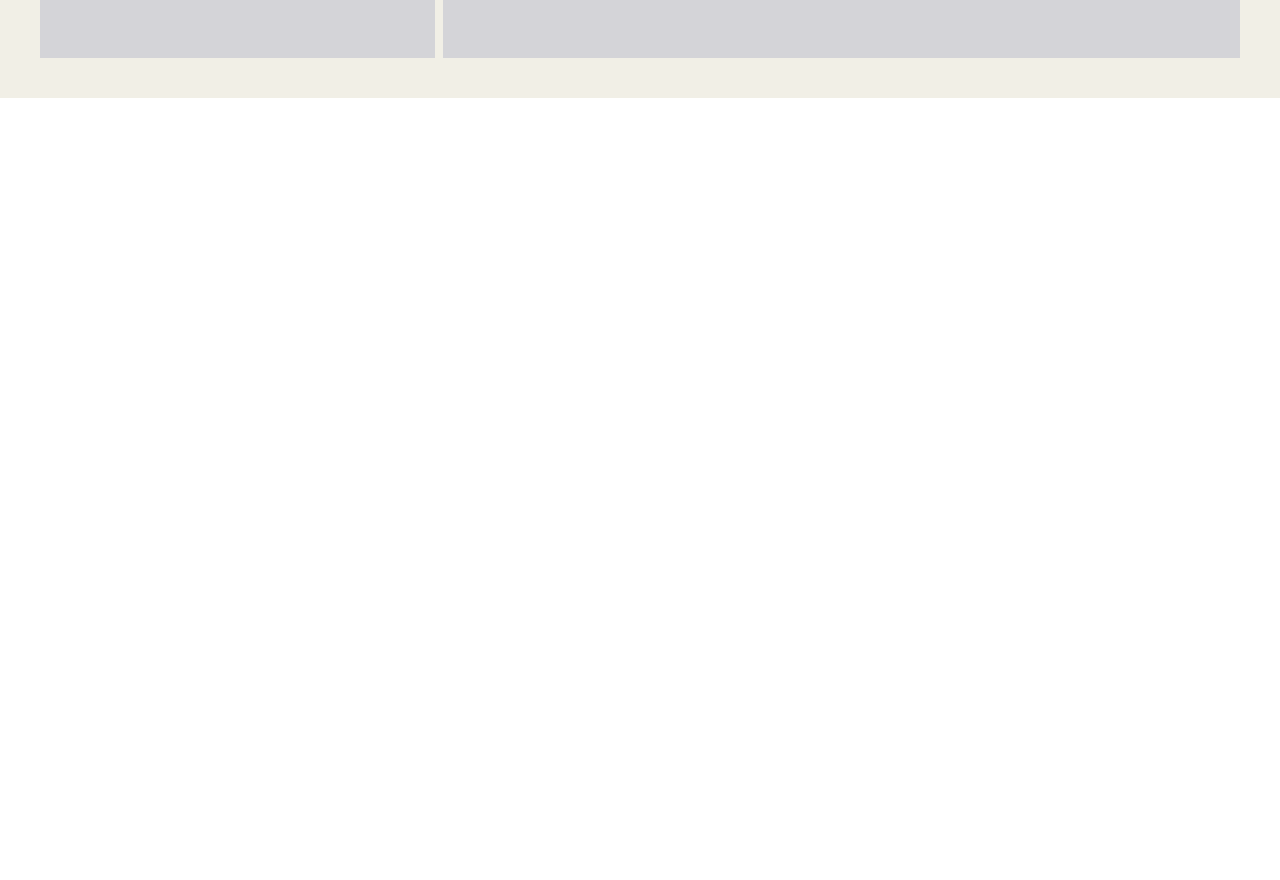
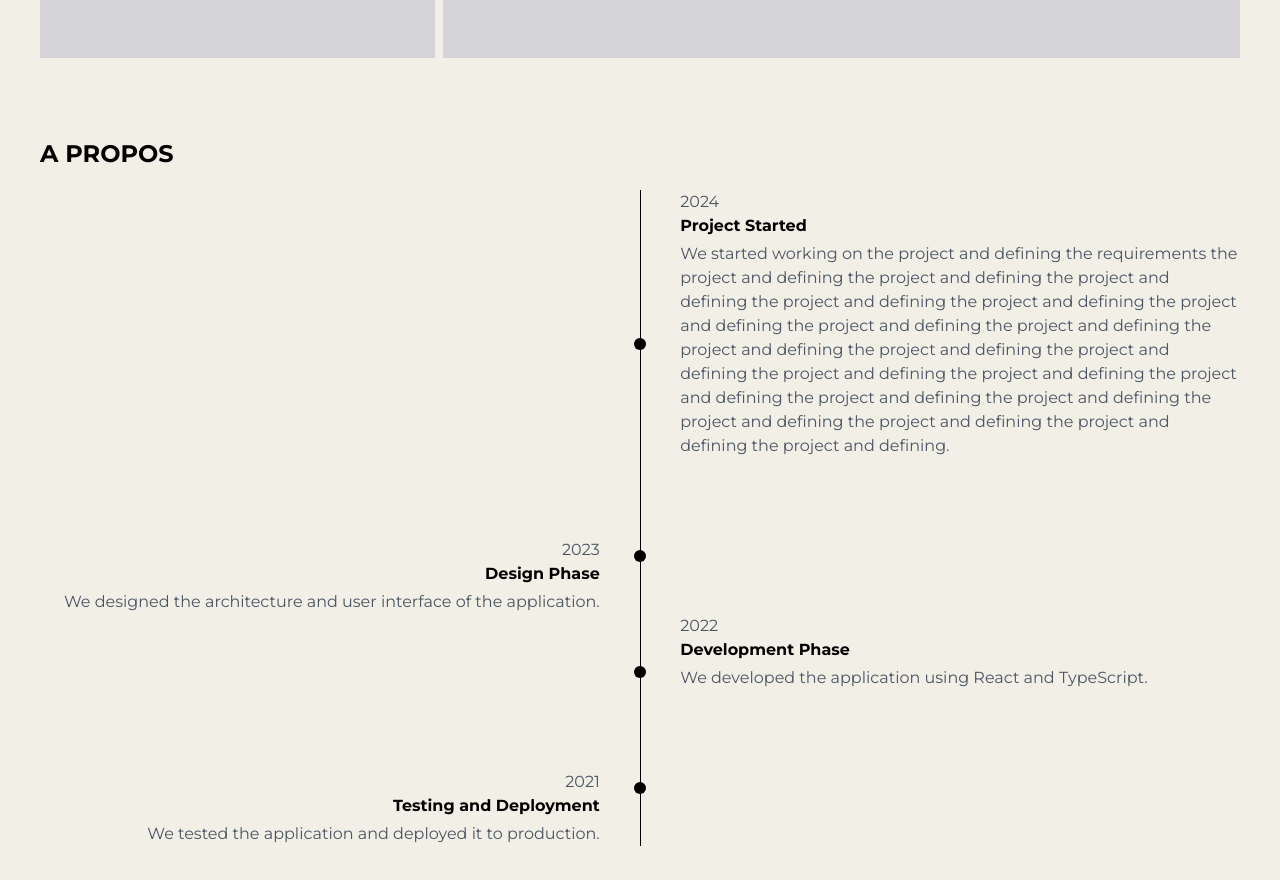
Before and after one commit to ThibaudLuro/Portfolio, a React (Vite) app: page / in a window 1280 px wide. Shown: the part 1540-2420 px from the top of the page. Before the commit the page ends 1638 px from the top, so only its background shows below. Built offline with nearby package versions, Linux system fonts and the light colour scheme.

Commit message:
Feat(TimeLine): Component

```diff
--- /dev/null
+++ b/src/components/common/VerticalTimeline.tsx
@@ -0,0 +1,54 @@
+
+import React from "react";
+import { timelineItems } from "../../utils/constants/TimeLineItems";
+
+interface TimelineItemProps {
+    index: number;
+    date: string;
+    title: string;
+    description: string;
+}
+
+const TimelineItem: React.FC<TimelineItemProps> = ({ index, date, title, description }) => {
+    return (
+        <div className="flex flex-col w-full md:flex-row items-start justify-center">
+            <div className="flex flex-col w-full items-center justify-center pt-4 text-center md:items-end md:text-right md:pt-10">
+                {index % 2 !== 0 && (
+                    <>
+                        <p className="text-gray-600">{date}</p>
+                        <h3 className="font-bold mb-1">{title}</h3>
+                        <p className="text-gray-600">{description}</p>
+                    </>
+                )}
+            </div>
+
+            <div className="hidden md:flex flex-col justify-center items-center mx-10 relative self-stretch">
+                <div className="w-[0.5px] bg-black flex-grow" />
+                <div className="h-3 w-3 bg-black rounded-full absolute transform -translate-x-1/2 -translate-y-1/2 top-1/2 left-1/2" />
+            </div>
+
+            <div className="flex flex-col w-full items-center justify-center text-center pb-4 md:items-start md:text-left md:pb-10">
+                {index % 2 === 0 && (
+                    <>
+                        <p className="text-gray-600">{date}</p>
+                        <h3 className="font-bold mb-1">{title}</h3>
+                        <p className="text-gray-600">{description}</p>
+                    </>
+                )}
+            </div>
+        </div>
+    );
+};
+
+const VerticalTimeline: React.FC = () => {
+    return (
+        <div className="grid items-start justify-center">
+            {timelineItems.map((item, index) => (
+                <TimelineItem key={index} index={index} date={item.date} title={item.title} description={item.description} />
+            ))}
+        </div>
+    );
+};
+
+
+export default VerticalTimeline;
--- a/src/pages/Main.tsx
+++ b/src/pages/Main.tsx
@@ -3,6 +3,7 @@ import MainInfos from "../components/parts/MainInfos";
 import { FiChevronsDown } from "react-icons/fi";
 import MainPageProjects from "../components/parts/MainPageProjects";
 import { topBarItems } from "../utils/constants/TopBarItems";
+import VerticalTimeline from "../components/common/VerticalTimeline";
 
 export default function Main() {
 
@@ -23,6 +24,12 @@ export default function Main() {
       <div className="pt-20">
         <MainPageProjects />
       </div>
+
+      <div className="pt-20">
+        <h1 className="text-2xl font-bold mb-5">A PROPOS</h1>
+        <VerticalTimeline />
+      </div>
+
     </div>
   )
 }
--- /dev/null
+++ b/src/utils/constants/TimeLineItems.ts
@@ -0,0 +1,22 @@
+export const timelineItems = [
+    {
+        date: "2024",
+        title: "Project Started",
+        description: "We started working on the project and defining the requirements the project and defining the project and defining the project and defining the project and defining the project and defining the project and defining the project and defining the project and defining the project and defining the project and defining the project and defining the project and defining the project and defining the project and defining the project and defining the project and defining the project and defining the project and defining the project and defining the project and defining.",
+    },
+    {
+        date: "2023",
+        title: "Design Phase",
+        description: "We designed the architecture and user interface of the application.",
+    },
+    {
+        date: "2022",
+        title: "Development Phase",
+        description: "We developed the application using React and TypeScript.",
+    },
+    {
+        date: "2021",
+        title: "Testing and Deployment",
+        description: "We tested the application and deployed it to production.",
+    },
+];
--- a/tailwind.config.js
+++ b/tailwind.config.js
@@ -8,6 +8,7 @@ export default {
     extend: {
       colors: {
         'primary': '#F1EFE6',
+        'secondary': '#0f2570'
       },
       fontFamily: {
         'montserrat': ['Montserrat'],
```
